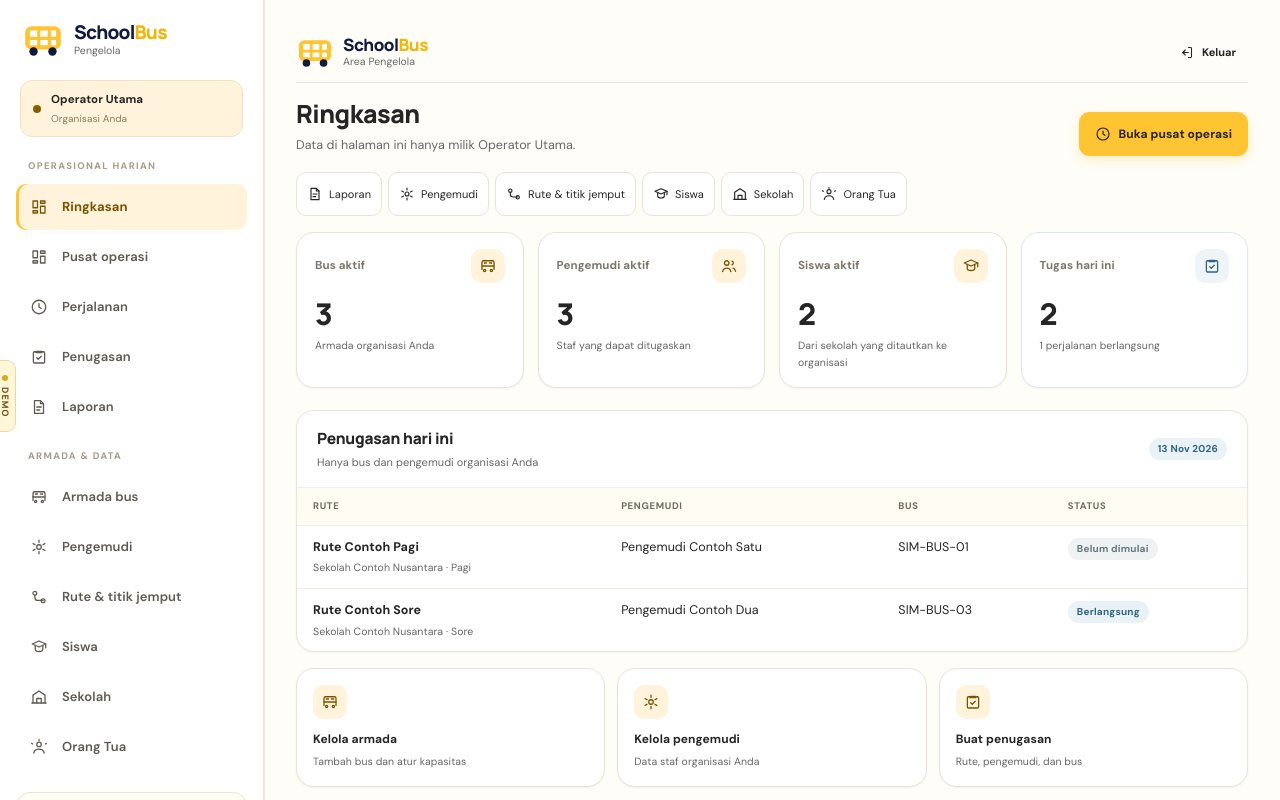
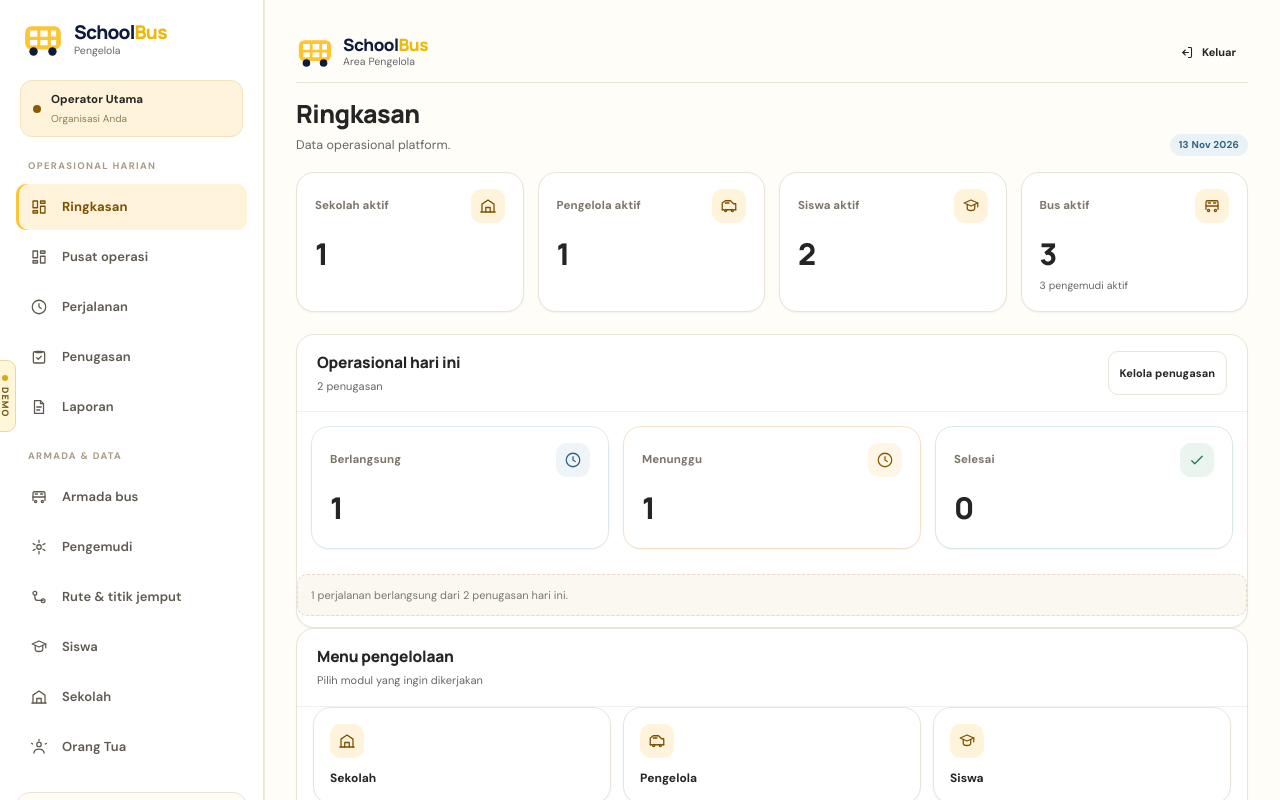
Before and after one commit to irusandi-hub/school-bus-management, a Next.js app: page /operator in a window 1280 px wide. Shown: the top 800 px of the page. Built offline with nearby package versions, Linux system fonts and the light colour scheme.

Commit message:
feat(operator): use one global Operator dashboard

```diff
--- a/app/operator/page.tsx
+++ b/app/operator/page.tsx
@@ -1,170 +1,8 @@
-import Link from "next/link";
-import type { Metadata } from "next";
-import {
-  ConfigNotice,
-  EmptyRow,
-  Notice,
-  PageHeader,
-  Pill,
-  StatCard,
-  TripStatusPill,
-} from "@/components/admin/ui";
-import { Icon } from "@/components/ui/Icon";
-import { operatorGroups, operatorBottomNav } from "@/components/ui/nav-config";
-import { requireOperator } from "@/lib/auth";
-import { operatorReadContext } from "@/lib/operator/read";
-import type { TripAssignmentRow } from "@/lib/types";
-import { formatDate, routeDirectionLabel } from "@/lib/validation";
+import AdminHomePage from "@/app/admin/page";
 
-export const metadata: Metadata = { title: "Ringkasan Pengelola | School Bus" };
+export const metadata = { title: "Ringkasan Operator | School Bus" };
 
-function today() {
-  const now = new Date();
-  return new Date(now.getTime() - now.getTimezoneOffset() * 60_000).toISOString().slice(0, 10);
+/** The single Operator dashboard reuses the platform-wide administration overview. */
+export default function OperatorHomePage() {
+  return <AdminHomePage />;
 }
-
-export default async function OperatorHomePage() {
-  const access = await requireOperator();
-  if (access.status === "unconfigured") return <ConfigNotice />;
-
-  const supabase = await operatorReadContext();
-  if (!supabase) return <ConfigNotice />;
-
-  const [buses, drivers, students, assignmentsToday, activeTrips, todayAssignments] = await Promise.all([
-    supabase.from("buses").select("id", { count: "exact", head: true }).eq("active", true),
-    supabase.from("drivers").select("id", { count: "exact", head: true }).eq("active", true),
-    supabase.from("students").select("id", { count: "exact", head: true }).eq("service_status", "active"),
-    supabase
-      .from("trip_assignments")
-      .select("id", { count: "exact", head: true })
-      .eq("service_date", today()),
-    supabase.from("trips").select("id", { count: "exact", head: true }).eq("status", "in_progress"),
-    supabase
-      .from("trip_assignments")
-      .select("id, service_date, routes(route_name, school_name, direction), buses(fleet_code), drivers(full_name), trips(id, status, started_at, completed_at, arrived_at)")
-      .eq("service_date", today())
-      .order("service_date", { ascending: true }),
-  ]);
-
-  const rows = (todayAssignments.data ?? []) as unknown as TripAssignmentRow[];
-
-  return (
-    <>
-      <PageHeader
-        title="Ringkasan"
-        description={`Data di halaman ini hanya milik ${access.operator.name}.`}
-        actions={
-          <Link className="btn btn-primary" href="/operator/operasional">
-            <Icon name="clock" size={16} />
-            Buka pusat operasi
-          </Link>
-        }
-      />
-
-      <nav className="operator-extra-links" aria-label="Menu pengelola lainnya">
-        {operatorGroups.flatMap((group) => group.items).filter((item) => item.href !== "/operator" && !operatorBottomNav.some((bottom) => bottom.href === item.href)).map((item) => (
-          <Link key={item.href} href={item.href}><Icon name={item.icon} size={16} />{item.label}</Link>
-        ))}
-      </nav>
-
-      {todayAssignments.error && (
-        <Notice kind="error">Penugasan hari ini belum dapat dimuat. Muat ulang halaman atau coba lagi nanti.</Notice>
-      )}
-
-      <section className="stats" aria-label="Ringkasan organisasi">
-        <StatCard label="Bus aktif" value={buses.count ?? 0} note="Armada organisasi Anda" icon="bus" />
-        <StatCard label="Pengemudi aktif" value={drivers.count ?? 0} note="Staf yang dapat ditugaskan" icon="users" />
-        <Link href="/operator/siswa" className="student-stat-link" aria-label="Lihat daftar siswa">
-        <StatCard
-          label="Siswa aktif"
-          value={students.count ?? 0}
-          note="Dari sekolah yang ditautkan ke organisasi"
-          icon="students"
-        />
-        </Link>
-        <StatCard
-          label="Tugas hari ini"
-          value={assignmentsToday.count ?? 0}
-          note={`${activeTrips.count ?? 0} perjalanan berlangsung`}
-          icon="assignment"
-          tone={activeTrips.count ? "live" : "default"}
-        />
-      </section>
-
-      <section className="panel">
-        <header className="panel-head">
-          <div>
-            <h2 className="panel-title">Penugasan hari ini</h2>
-            <div className="panel-subtitle">Hanya bus dan pengemudi organisasi Anda</div>
-          </div>
-          <div className="panel-head-actions">
-            <Pill tone="info">{formatDate(today())}</Pill>
-          </div>
-        </header>
-        <div className="admin-table-wrap">
-          <table className="admin-table table-stack">
-            <thead>
-              <tr>
-                <th scope="col">Rute</th>
-                <th scope="col">Pengemudi</th>
-                <th scope="col">Bus</th>
-                <th scope="col">Status</th>
-              </tr>
-            </thead>
-            <tbody>
-              {rows.length === 0 ? (
-                <EmptyRow
-                  colSpan={4}
-                  title="Belum ada penugasan hari ini"
-                  detail="Buat penugasan melalui menu Penugasan. Pengemudi hanya melihat tugas yang benar-benar dibuat."
-                />
-              ) : (
-                rows.map((row) => {
-                  const trip = row.trips?.[0];
-                  return (
-                    <tr key={row.id}>
-                      <td data-label="Rute">
-                        <strong>{row.routes?.route_name ?? "Rute"}</strong>
-                        <small>
-                          {row.routes?.school_name} · {routeDirectionLabel(row.routes?.direction ?? "")}
-                        </small>
-                      </td>
-                      <td data-label="Pengemudi">{row.drivers?.full_name ?? "—"}</td>
-                      <td data-label="Bus">{row.buses?.fleet_code ?? "—"}</td>
-                      <td data-label="Status">
-                        <TripStatusPill status={trip?.status} />
-                      </td>
-                    </tr>
-                  );
-                })
-              )}
-            </tbody>
-          </table>
-        </div>
-      </section>
-
-      <div className="quick-grid">
-        <Link className="quick-tile" href="/operator/bus">
-          <span aria-hidden="true"><Icon name="bus" /></span>
-          <strong>Kelola armada</strong>
-          <small>Tambah bus dan atur kapasitas</small>
-        </Link>
-        <Link className="quick-tile" href="/operator/pengemudi">
-          <span aria-hidden="true"><Icon name="driver" /></span>
-          <strong>Kelola pengemudi</strong>
-          <small>Data staf organisasi Anda</small>
-        </Link>
-        <Link className="quick-tile" href="/operator/penugasan">
-          <span aria-hidden="true"><Icon name="assignment" /></span>
-          <strong>Buat penugasan</strong>
-          <small>Rute, pengemudi, dan bus</small>
-        </Link>
-      </div>
-
-      <Notice kind="info">
-        Rute dan data induk sekolah dikelola pengelola dan hanya dapat dibaca di sini. Jejak audit platform, akun
-        wali, serta data organisasi lain tidak tersedia untuk peran pengelola.
-      </Notice>
-    </>
-  );
-}
```
